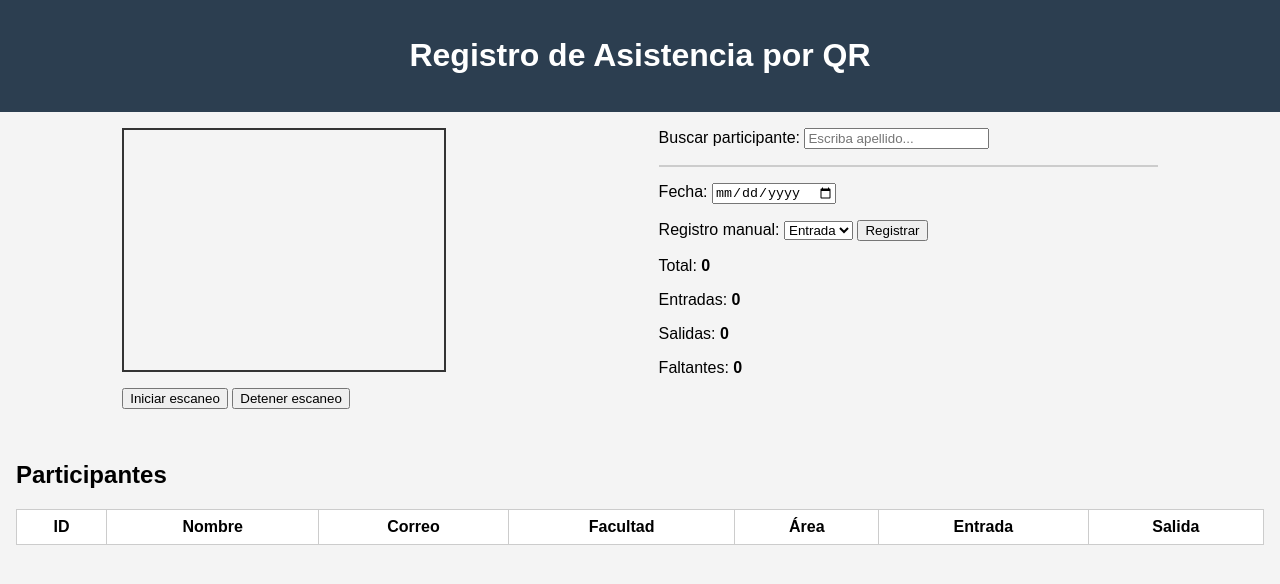
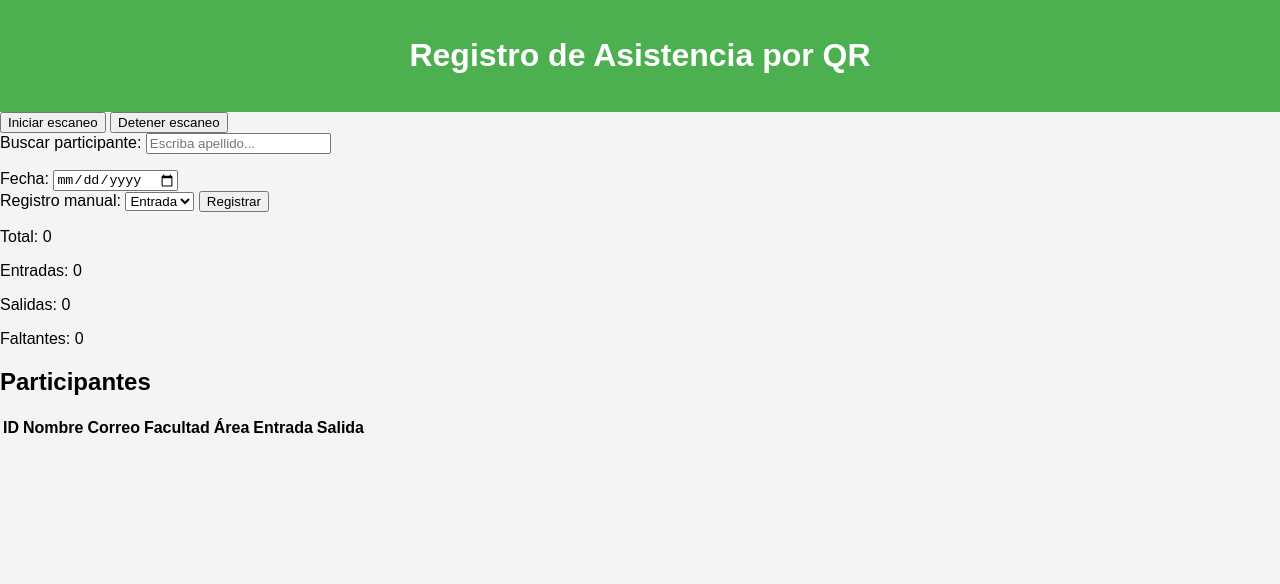
Before and after one commit to D3MACH/asistencia-qr-web, a plain HTML site: page index.html in a window 1280 px wide. Drawn offline with Linux system fonts and the light colour scheme; a script that the page names is missing.

Commit message:
Update style.css

```diff
--- a/style.css
+++ b/style.css
@@ -1,63 +1,52 @@
 body {
-  font-family: Arial, sans-serif;
-  background: #f4f4f4;
+  font-family: sans-serif;
   margin: 0;
   padding: 0;
+  background: #f4f4f4;
 }
+
 header {
-  background: #2c3e50;
+  background: #4CAF50;
   color: white;
   padding: 1em;
   text-align: center;
 }
-.container {
+
+.scanner {
   display: flex;
-  justify-content: space-around;
+  justify-content: center;
+  margin: 1em 0;
+}
+
+#video {
+  border: 2px solid #4CAF50;
+  max-width: 100%;
+  height: auto;
+}
+
+.info {
+  padding: 1em;
+  background: white;
+  margin: 0 1em;
+  border-radius: 8px;
+}
+
+.info label, .info select, .info input {
+  margin-right: 10px;
+}
+
+.resultados {
   padding: 1em;
 }
-.qr-reader {
-  width: 320px;
-  height: 240px;
-  border: 2px solid #333;
-  margin-bottom: 1em;
+
+ul#registros {
+  list-style: none;
+  padding-left: 0;
 }
-.info-panel {
-  width: 40%;
+
+ul#registros li {
+  background: #e0f7fa;
+  margin-bottom: 5px;
+  padding: 8px;
+  border-left: 5px solid #00796B;
 }
-.form-group {
-  margin-bottom: 1em;
-}
-.autocomplete {
-  list-style: none;
-  padding: 0;
-  border: 1px solid #ccc;
-  max-height: 150px;
-  overflow-y: auto;
-}
-.autocomplete li {
-  padding: 0.5em;
-  background: white;
-  cursor: pointer;
-}
-.autocomplete li:hover {
-  background: #eee;
-}
-.tabla-section {
-  padding: 1em;
-}
-table {
-  width: 100%;
-  border-collapse: collapse;
-  background: white;
-}
-th, td {
-  border: 1px solid #ccc;
-  padding: 0.5em;
-  text-align: center;
-}
-tr:nth-child(even) {
-  background: #f9f9f9;
-}
-.resumen span {
-  font-weight: bold;
-}
```
